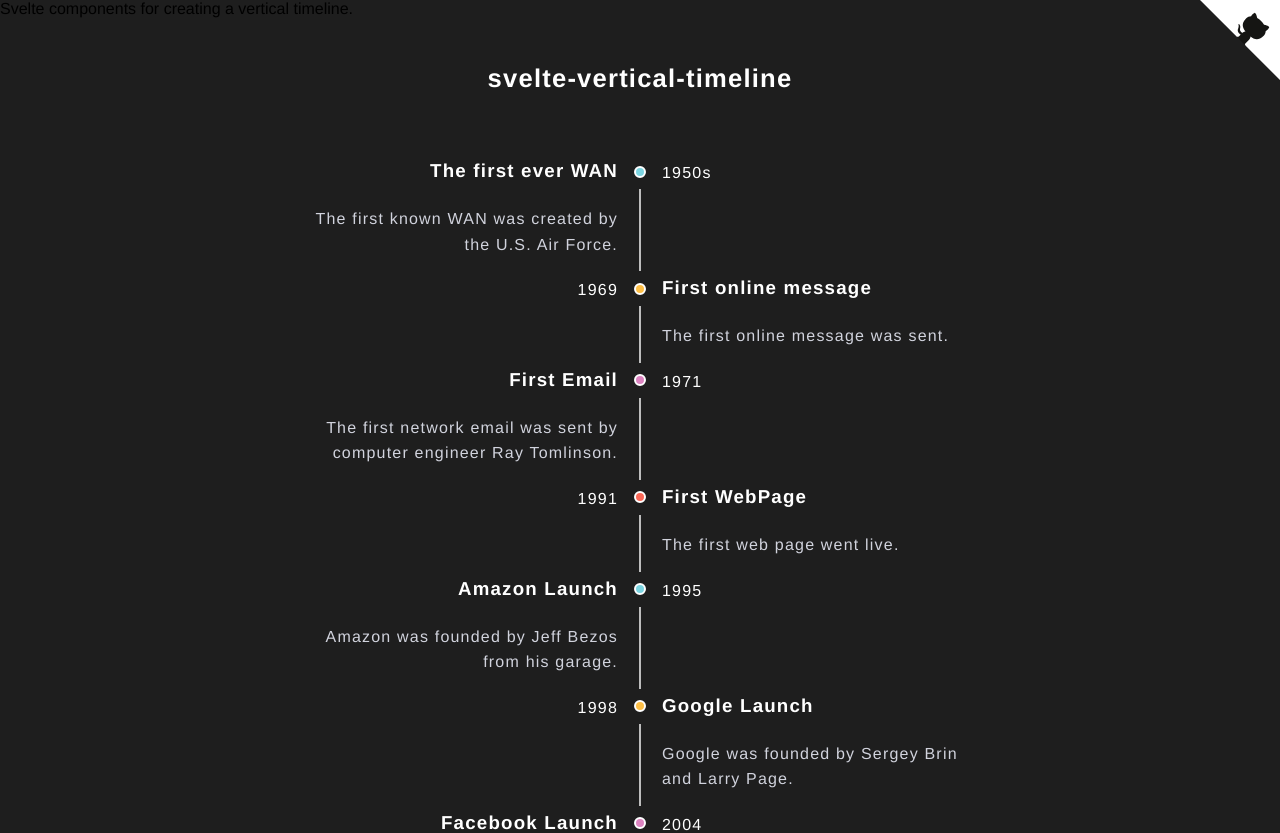
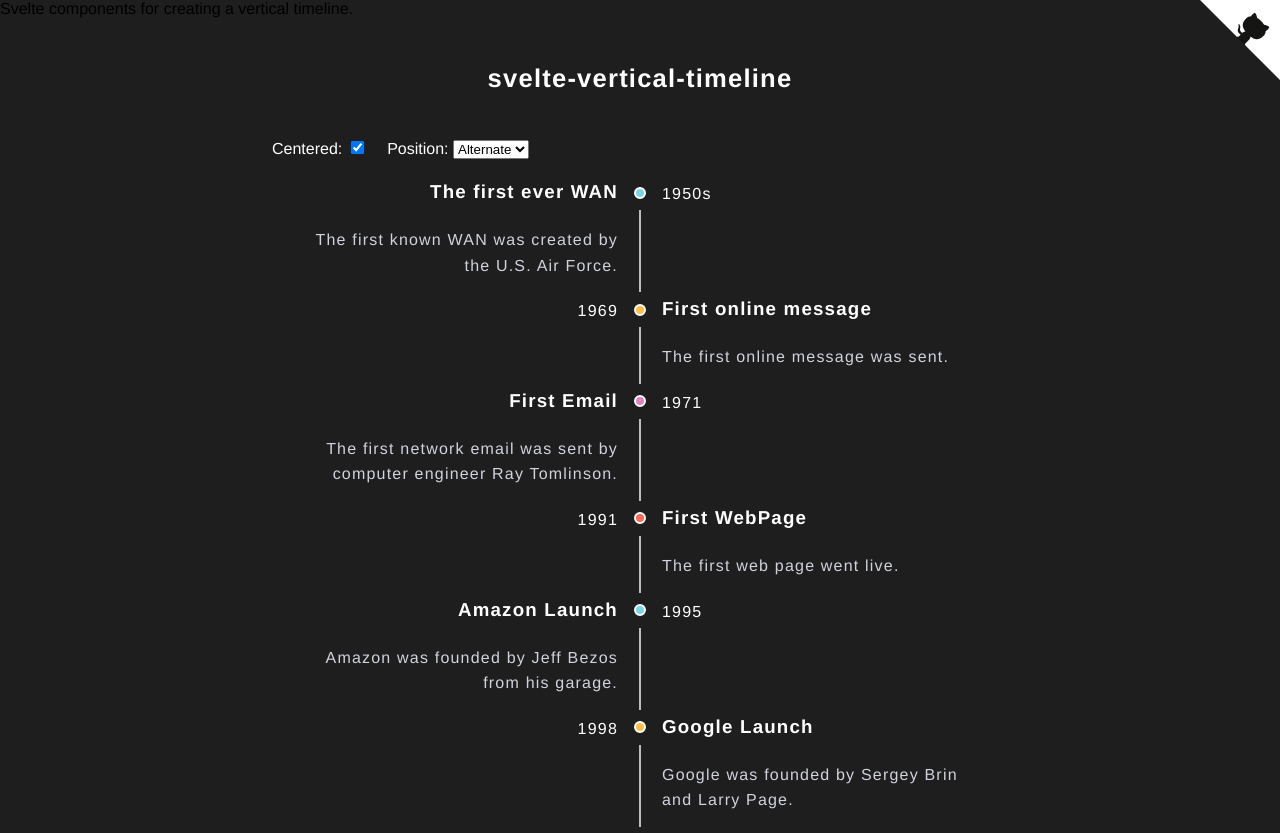
Before and after one commit to K-Sato1995/svelte-vertical-timeline, a SvelteKit app: page / in a window 1280 px wide. Shown: the top 833 px of the page. Built offline with nearby package versions, Linux system fonts and the light colour scheme.

Commit message:
Add input form to example to demo centering and position options

```diff
--- a/src/reset.css
+++ b/src/reset.css
@@ -7,7 +7,7 @@
     Remove all the styles of the "User-Agent-Stylesheet", except for the 'display' property
     - The "symbol *" part is to solve Firefox SVG sprite bug
  */
-*:where(:not(iframe, canvas, img, svg, video):not(svg *, symbol *)) {
+*:where(:not(iframe, canvas, img, svg, video):not(svg *, symbol *):not(.no-clear *)) {
 	all: unset;
 	display: revert;
 }
--- a/src/routes/example.svelte
+++ b/src/routes/example.svelte
@@ -65,11 +65,29 @@
 			color: colors.forth
 		}
 	];
+
+	let centerInput = true;
+	let positionInput = 'alternate';
+	$: console.log('pos:', positionInput);
+	$: console.log('centered:', centerInput);
 </script>
 
+<!-- Demo inputs -->
+<form class="example-form no-clear">
+	<label for="center-input">Centered: </label>
+	<input type="checkbox" id="center-input" name="Centered:" bind:checked={centerInput} />
+	<label for="position-input">Position: </label>
+	<select id="position-input" bind:value={positionInput}>
+		<option value="right">Right</option>
+		<option value="left">Left</option>
+		<option value="alternate">Alternate</option>
+	</select>
+</form>
+{#key centerInput + positionInput}
+	<!-- Timeline -->
 	<Timeline
-	position="alternate"
-	center="true"
+		position={positionInput}
+		center={centerInput}
 		style={`
   border-radius: 3%;
   padding: 1rem;
@@ -93,6 +111,7 @@
 			</TimelineItem>
 		{/each}
 	</Timeline>
+{/key}
 
 <style>
 	.oposite-content-title {
@@ -112,4 +131,11 @@
 		font-weight: lighter;
 		padding: 0.5rem 0;
 	}
+
+	.example-form {
+		color: var(--main-color);
+	}
+	.example-form > label {
+		margin-left: 1rem;
+	}
 </style>
```
Lines whose indentation alone changed are shown as unchanged.
